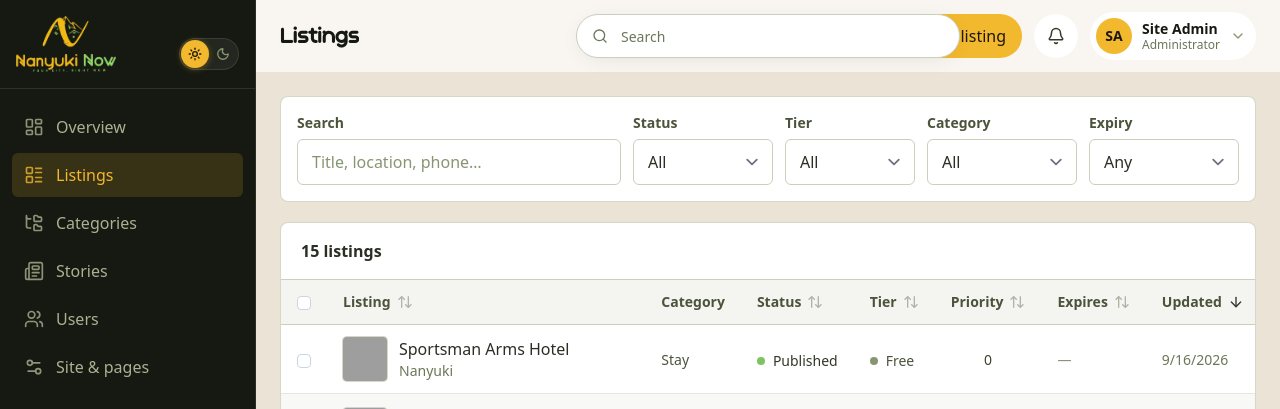
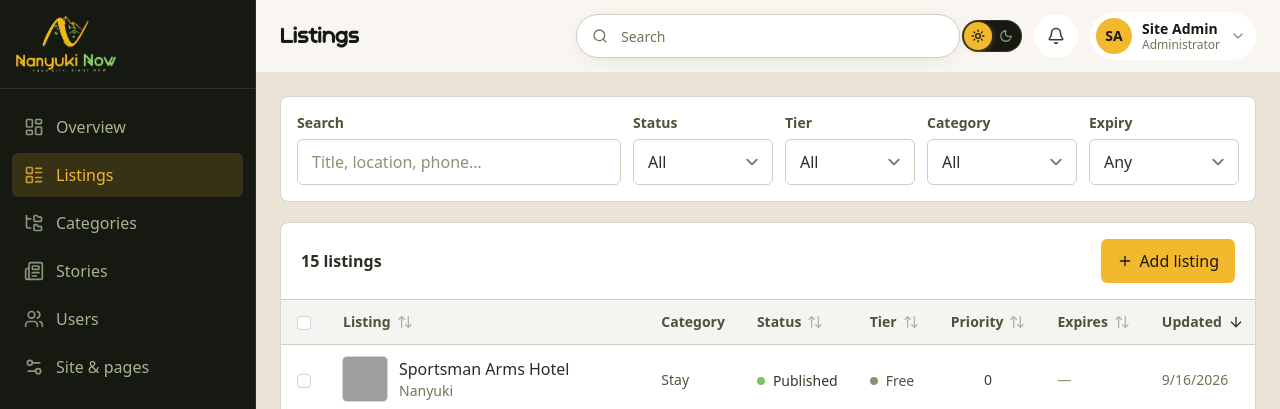
Before and after one commit to frankmwanikii/nanyukinow, a Laravel app: page /admin/listings in a window 1280 px wide. Shown: the top 409 px of the page. Run offline with Laravel 12, Linux system fonts and the light colour scheme; a user stored in the database is signed in; data comes from the database, SQL or seed files in the repository; style sheets or scripts are compiled from the project's sources; some libraries are stand-ins or nearby versions; some web fonts are replaced; grey boxes are pictures that could not be loaded.

Commit message:
admin layout

```diff
--- a/resources/js/Layouts/AdminLayout.jsx
+++ b/resources/js/Layouts/AdminLayout.jsx
@@ -119,7 +119,7 @@ function ThemeToggle() {
         <div
             role="group"
             aria-label="Color theme"
-            className="relative inline-grid h-8 grid-cols-2 items-center rounded-full bg-white/[0.06] p-0.5 ring-1 ring-inset ring-white/10"
+            className="relative inline-grid h-8 shrink-0 grid-cols-2 items-center rounded-full bg-olive-950 p-0.5 ring-1 ring-inset ring-white/10 dark:bg-white/[0.08]"
         >
             <span
                 aria-hidden
@@ -247,7 +247,7 @@ function AdminShell({ title, children, actions }) {
                             open ? 'translate-x-0' : '-translate-x-full'
                         }`}
                     >
-                        <div className="flex shrink-0 items-end justify-between gap-3 border-b border-white/10 px-4 py-4">
+                        <div className="flex shrink-0 items-end border-b border-white/10 px-4 py-4">
                             <Link
                                 href={route('admin.dashboard')}
                                 className="min-w-0 block"
@@ -262,9 +262,6 @@ function AdminShell({ title, children, actions }) {
                                     className="h-12 w-auto max-w-full object-contain object-left mix-blend-lighten sm:h-14"
                                 />
                             </Link>
-                            <div className="mb-0.5 shrink-0">
-                                <ThemeToggle />
-                            </div>
                         </div>
 
                         <nav className="flex-1 space-y-1 overflow-y-auto px-3 py-4">
@@ -352,6 +349,8 @@ function AdminShell({ title, children, actions }) {
                                         </div>
                                     )}
 
+                                    <ThemeToggle />
+
                                     <Link
                                         href={route('admin.listings.index', { status: 'pending' })}
                                         aria-label="Listings awaiting review"
--- a/resources/js/Pages/Admin/Listings/Index.jsx
+++ b/resources/js/Pages/Admin/Listings/Index.jsx
@@ -93,15 +93,7 @@ export default function Index({ listings, filters, categories, statuses, tiers }
     };
 
     return (
-        <AdminLayout
-            title="Listings"
-            actions={
-                <AdminLink href={route('admin.listings.create')}>
-                    <Plus className="h-4 w-4" />
-                    Add listing
-                </AdminLink>
-            }
-        >
+        <AdminLayout title="Listings">
             <Head title="Admin listings" />
 
             <FilterBar>
@@ -184,6 +176,12 @@ export default function Index({ listings, filters, categories, statuses, tiers }
             ) : (
                 <DataCard
                     title={`${listings.meta?.total ?? listings.data.length} listings`}
+                    tools={
+                        <AdminLink href={route('admin.listings.create')}>
+                            <Plus className="h-4 w-4" />
+                            Add listing
+                        </AdminLink>
+                    }
                     footer={
                         <Pagination links={listings.links} meta={listings.meta} />
                     }
```
